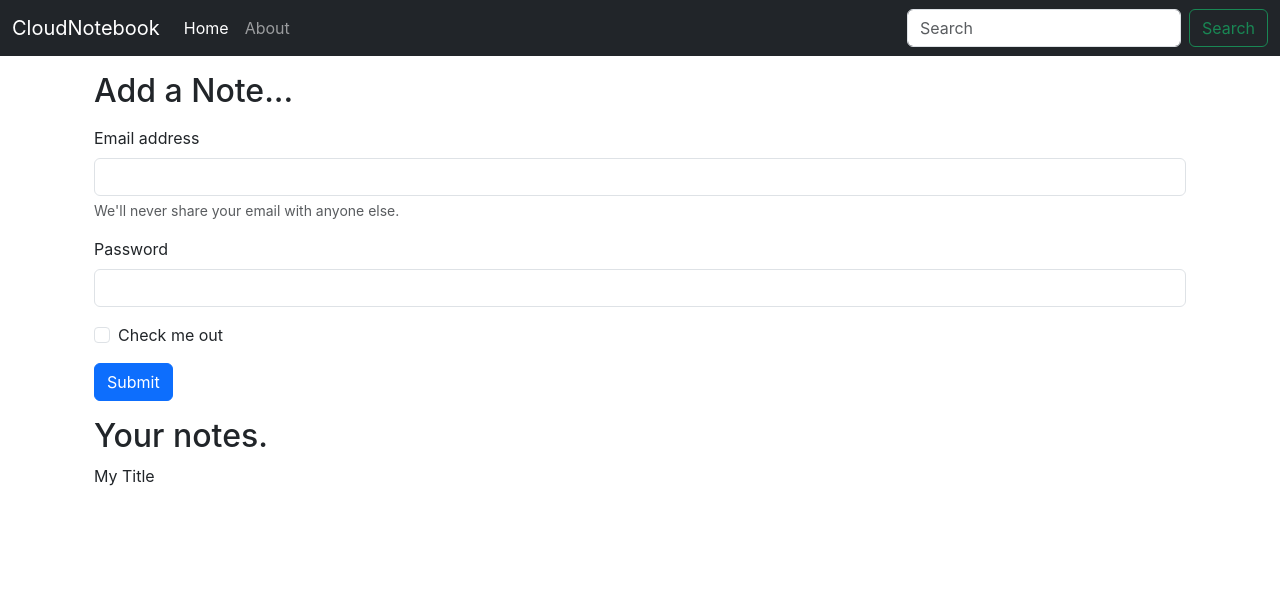
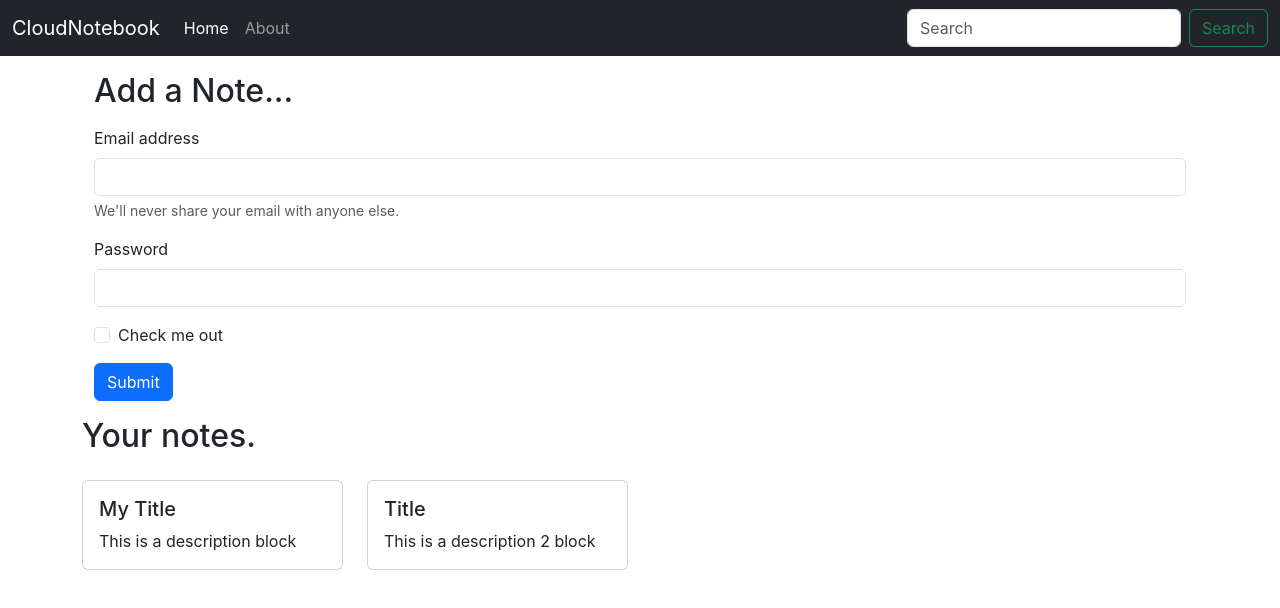
Before and after one commit to SudhakarBansal/CloudNoteBook, a React (Create React App) app: page / in a window 1280 px wide. Shown: the top 608 px of the page. Built offline with nearby package versions, Linux system fonts and the light colour scheme; the HTML template or start-up script is replaced by a standard one.

Commit message:
Adding Noteitem component

```diff
--- a/src/components/Home.js
+++ b/src/components/Home.js
@@ -1,8 +1,6 @@
-import React,{useContext} from 'react'
-import NotesContext from '../context/notes/NotesContext';
+import Notes from './Notes';
 const Home = () => {
-  const context = useContext(NotesContext);
-  const {notes,setnotes} = context;
+
   return (
     <div>
       <div className='container my-3'>
@@ -26,15 +24,7 @@
           <button type="submit" className="btn btn-primary">Submit</button>
         </form>
       </div>
-      <div className='container my-3'>
-        <h2>
-          Your notes.
-        </h2>
-        {notes.map((note)=>{
-            return note.title;
-          })
-        }
-      </div>
+      <Notes/>
     </div>
   )
 }
--- /dev/null
+++ b/src/components/Noteitem.js
@@ -0,0 +1,17 @@
+import React from 'react'
+
+const Noteitem = (props) => {
+    const { note } = props;
+    return (
+        <div className='col-md-3'>
+            <div className="card my-3">
+                <div className="card-body">
+                    <h5 className="card-title">{note.title}</h5>
+                    <p className="card-text">{note.description}</p>
+                </div>
+            </div>
+        </div>
+    )
+}
+
+export default Noteitem
--- /dev/null
+++ b/src/components/Notes.js
@@ -0,0 +1,21 @@
+import React, { useContext } from 'react'
+import NotesContext from '../context/notes/NotesContext';
+import Noteitem from './Noteitem';
+
+const Notes = () => {
+    const context = useContext(NotesContext);
+    const { notes, setnotes } = context;
+    return (
+        <div className='row my-3'>
+            <h2>
+                Your notes.
+            </h2>
+            {notes.map((note) => {
+                return <Noteitem note={note} />;
+            })
+            }
+        </div>
+    )
+}
+
+export default Notes
--- a/src/context/notes/NotesState.js
+++ b/src/context/notes/NotesState.js
@@ -7,6 +7,15 @@
           "user": "6486a938f6b9c91728b68a73",
           "title": "My Title",
           "description": "This is a description block",
+          "tag": "personal",
+          "date": "2023-06-13T05:38:05.713Z",
+          "__v": 0
+        },
+        {
+          "_id": "648800bdc9e5a5329e43b8fc",
+          "user": "6486a938f6b9c91728b68a73",
+          "title": "Title",
+          "description": "This is a description 2 block",
           "tag": "personal",
           "date": "2023-06-13T05:38:05.713Z",
           "__v": 0
```
